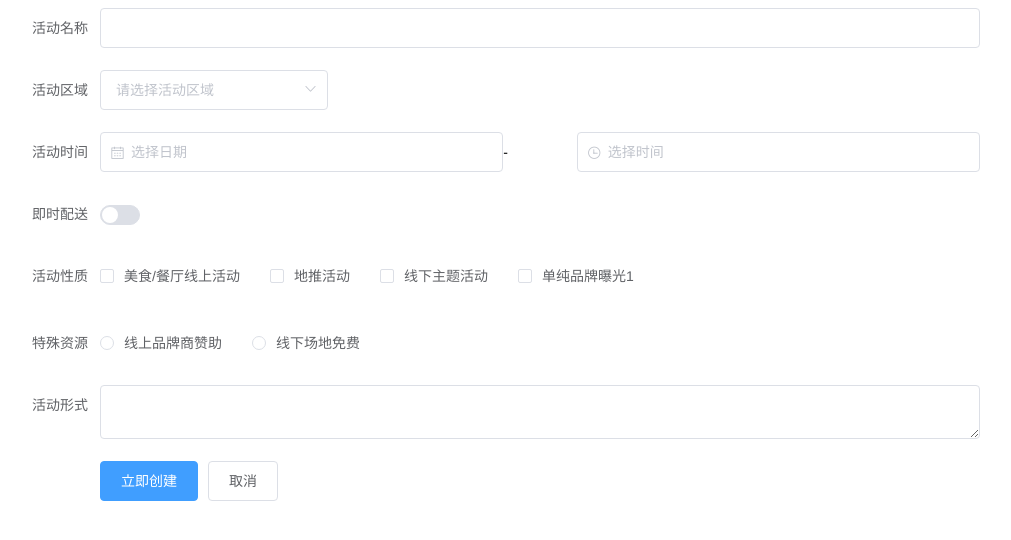
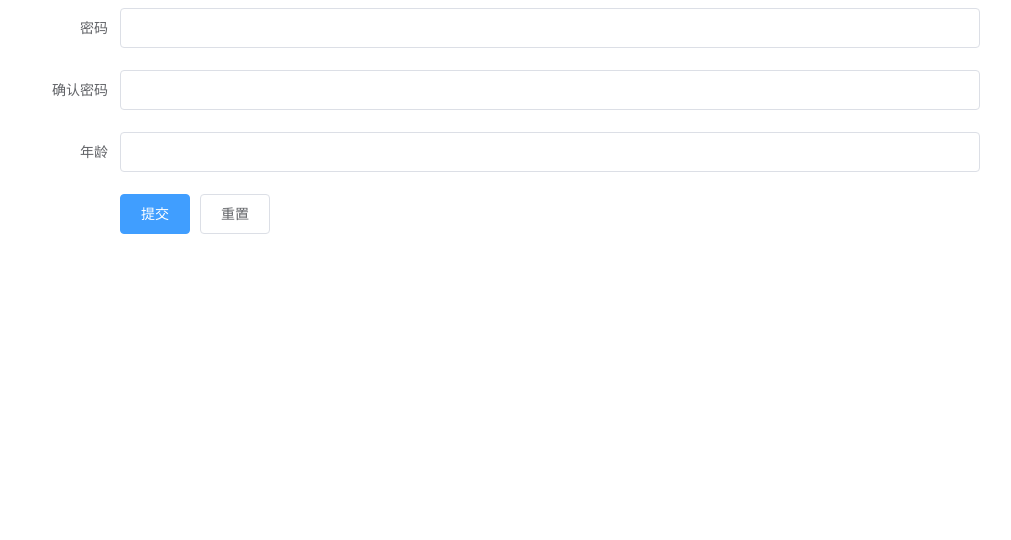
Before and after one commit to disyang/vue2-elm, a Vue app: page /#/login in a window 1280 px wide. Shown: the top 540 px of the page, without its empty margins (140-1151 px from the left). Built offline with nearby package versions, Linux system fonts and the light colour scheme.

Commit message:
配置修改

```diff
--- /dev/null
+++ b/src/components/Login.vue
@@ -0,0 +1,87 @@
+<template>
+  <div>
+    <el-form :model="ruleForm" status-icon :rules="rules" ref="ruleForm" label-width="100px" class="demo-ruleForm">
+      <el-form-item label="密码" prop="pass">
+        <el-input type="password" v-model="ruleForm.pass" autocomplete="off"></el-input>
+      </el-form-item>
+      <el-form-item label="确认密码" prop="checkPass">
+        <el-input type="password" v-model="ruleForm.checkPass" autocomplete="off"></el-input>
+      </el-form-item>
+      <el-form-item label="年龄" prop="age">
+        <el-input v-model.number="ruleForm.age"></el-input>
+      </el-form-item>
+      <el-form-item>
+        <el-button type="primary" @click="submitForm('ruleForm')">提交</el-button>
+        <el-button @click="resetForm('ruleForm')">重置</el-button>
+      </el-form-item>
+    </el-form>
+  </div>
+</template>
+
+
+<script lang="ts">
+import { Vue, Component, Prop } from "vue-property-decorator";
+interface ruleForm {
+  [key: string]: any;
+}
+interface rule {
+  pass: string;
+  checkPass: string;
+  age: string;
+}
+
+@Component
+export default class Login extends Vue {
+  checkAge = (rule: any, value: number, callback: any) => {
+    if (!value) {
+      return callback(new Error("年龄不能为空"));
+    }
+    setTimeout(() => {
+      if (!Number.isInteger(value)) {
+        callback(new Error("请输入数字值"));
+      } else {
+        if (value < 18) {
+          callback(new Error("必须年满18岁"));
+        } else {
+          callback();
+        }
+      }
+    }, 1000);
+  };
+  validatePass = (rule: any, value: string, callback: any) => {
+    if (value === "") {
+      callback(new Error("请输入密码"));
+    } else {
+      if (this.ruleForm.checkPass !== "") {
+        (this.$refs["ruleForm"] as any).validateField("checkPass");
+      }
+      callback();
+    }
+  };
+  validatePass2 = (rule: any, value: string, callback: any) => {
+    if (value === "") {
+      callback(new Error("请再次输入密码"));
+    } else if (value !== this.ruleForm.pass) {
+      callback(new Error("两次输入密码不一致!"));
+    } else {
+      callback();
+    }
+  };
+  userName: string = "";
+  passpord: string = "";
+  ruleForm: rule = {
+    pass: "",
+    checkPass: "",
+    age: ""
+  };
+  rules = {
+    pass: [{ validator: this.validatePass, trigger: "blur" }],
+    checkPass: [{ validator: this.validatePass2, trigger: "blur" }],
+    age: [{ validator: this.checkAge, trigger: "blur" }]
+  };
+}
+</script>
+
+
+<style lang="scss" scoped>
+</style>
--- a/src/router/index.ts
+++ b/src/router/index.ts
@@ -11,7 +11,7 @@ export const router = new VueRouter({
     },
     {
       path: '/login',
-      component: () => import('@components/Hello.vue'),
+      component: () => import('@components/Login.vue'),
       name: '登录'
     },
     {
```
Also changed, not shown: 1 other file (tests, documents, lock files or other folders).
